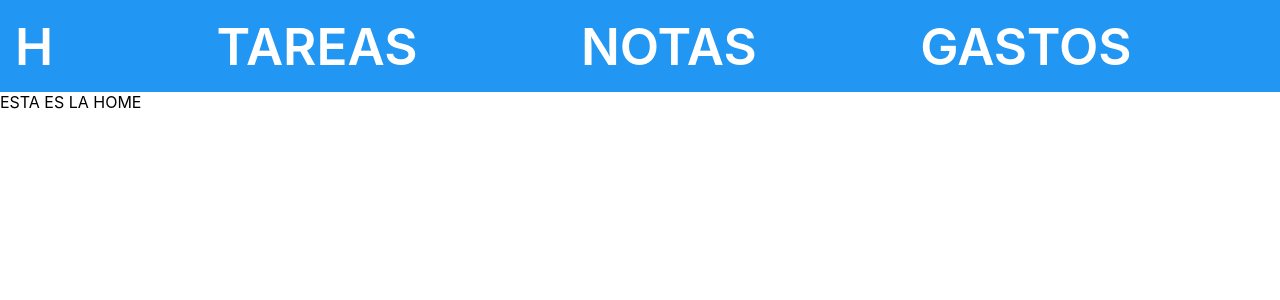
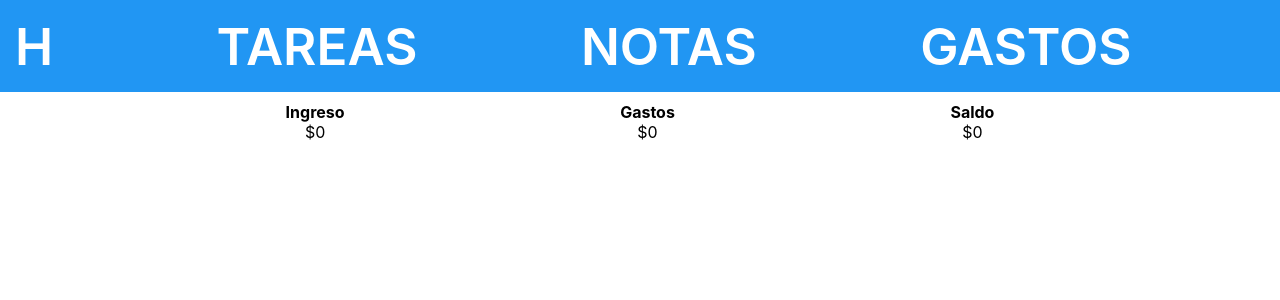
Before and after one commit to ariel-diaz/pwa-personal, a React (Create React App) app: page / in a window 1280 px wide. Shown: the top 300 px of the page. Built offline with nearby package versions, Linux system fonts and the light colour scheme.

Commit message:
No actualzia cuando se bora y agrega

```diff
--- /dev/null
+++ b/src/components/gastos/detailgastos.js
@@ -0,0 +1,56 @@
+import React, {useState} from 'react';
+import useGastosState from './useGastosState';
+
+import Modal from 'react-modal';
+
+const ModalIngreso = ({ingreso, updateIngreso}) => {
+    const [showModal, setShowModal] = useState(false);
+
+    const handleSubmit = (e) => {
+        e.preventDefault();
+        setShowModal(false)
+    };
+
+    const handleChange = (e) => {
+        updateIngreso(e.target.value);
+    }
+
+    return (
+        <>
+          <h3 onClick={() => setShowModal(true)}>
+           <b> Ingreso </b>
+            ${ingreso}
+          </h3>
+          <Modal
+          isOpen={showModal}
+          contentLabel="Minimal Modal Example">
+
+          <button className="button-cerrar" onClick={() => setShowModal(false)}>Cerrar</button>
+
+          <form onSubmit={handleSubmit}>
+            <label> Ingreso
+                <input type="text" value={ingreso} onChange={handleChange} />
+            </label>
+            <button type="submit" value="guardar"> Guardar </button>
+          </form>
+         </Modal>
+        </>
+        )
+
+}
+
+
+
+const DetailGastos = () => {
+    const {ingreso, gasto, saldo, updateIngreso } = useGastosState();
+
+    return (
+        <div className="gastos-detail">
+            <ModalIngreso ingreso={ingreso} updateIngreso={updateIngreso}/>
+            <h3> <b> Gastos </b> ${gasto} </h3>
+            <h3> <b> Saldo </b>  ${saldo} </h3>
+      </div>
+    )
+}
+
+export default DetailGastos;
--- a/src/components/gastos/formGasto.js
+++ b/src/components/gastos/formGasto.js
@@ -3,42 +3,49 @@ import React , {useState} from 'react';
 
 
 const FormGasto = ({addItem}) => {
-    const [titulo, setTitulo] = useState('');
-    const [gasto, setGasto] = useState('');
+    const titulo = useInputForm('');
+    const gasto = useInputForm('');
 
     const handleSubmit = (e) => {
         e.preventDefault();
         const item = {
             "id": 3,
-            "titulo": titulo,
-            "costo": gasto,
+            "titulo": titulo.value,
+            "costo": gasto.value,
             "fecha": new Date()
         }
         addItem(item);
-        setTitulo('');
-        setGasto('');
+        // titulo.setValue('');
+        // gasto.setValue('');
     };
-    const handleTitulo = (e) => {
-        setTitulo(e.target.value);
-    }
-
-    const handleGasto = (e) => {
-        setGasto(e.target.value);
-    }
 
     return (
         <form className="form-gastos" onSubmit={handleSubmit}>
          <label className="form-gastos-label">
           Título:
-          <input placeholder="ingresar titulo" type="text" value={titulo} onChange={handleTitulo} />
+          <input placeholder="ingresar titulo" type="text" {...titulo} />
         </label>
         <label className="form-gastos-label">
           Gasto:
-          <input placeholder="ingresar $" type="text" value={gasto} onChange={handleGasto} />
+          <input placeholder="ingresar $" type="text" {...gasto} />
         </label>
         <input className="form-gastos-input" type="submit" value="Agregar" />
           </form>
     )
 }
 
+const useInputForm = (initialValue) => {
+    const [value, setValue] = useState(initialValue);
+
+   const handleChange = (e) => {
+        setValue(e.target.value);
+    };
+
+    return {
+        value,
+        onChange: handleChange
+    }
+
+};
+
 export default FormGasto;
--- a/src/components/gastos/gastos.js
+++ b/src/components/gastos/gastos.js
@@ -1,53 +1,17 @@
 import React, { useState, useEffect } from 'react'
 import useGastosState from './useGastosState';
-import Modal from 'react-modal';
 import FormGasto from './formGasto';
 import ItemGasto from './itemGasto';
+import DetailGastos from './detailgastos';
 
 
 
-const ModalIngreso = ({ingreso, updateIngreso}) => {
-    const [showModal, setShowModal] = useState(false);
-
-    const handleSubmit = (e) => {
-        e.preventDefault();
-        setShowModal(false)
-    };
-
-    const handleChange = (e) => {
-        updateIngreso(e.target.value);
-    }
-
-    return (
-        <>
-          <h3 onClick={() => setShowModal(true)}>
-           <b> Ingreso </b>
-            ${ingreso}
-          </h3>
-          <Modal
-          isOpen={showModal}
-          contentLabel="Minimal Modal Example">
-
-          <button className="button-cerrar" onClick={() => setShowModal(false)}>Cerrar</button>
-
-          <form onSubmit={handleSubmit}>
-            <label> Ingreso
-                <input type="text" value={ingreso} onChange={handleChange} />
-            </label>
-            <button type="submit" value="guardar"> Guardar </button>
-          </form>
-         </Modal>
-        </>
-        )
-
-}
-
 const Gastos = () => {
-    // const initialIngreso = Number(window.localStorage.getItem('initialIngreso')) || 0;
-     const initialList = JSON.parse(window.localStorage.getItem('initialList')) || [];
 
 
-    const {list, addItem, removeItem, ingreso, gasto, saldo, updateIngreso } = useGastosState(initialList);
+    //  ingreso, gasto, saldo, updateIngreso
+
+    const {list, addItem, removeItem } = useGastosState();
 
 
     useEffect(() => {
@@ -56,11 +20,7 @@ const Gastos = () => {
 
     return (
         <div className="container">
-            <div className="gastos-detail">
-                 <ModalIngreso ingreso={ingreso} updateIngreso={updateIngreso}/>
-                <h3> <b> Gastos </b> ${gasto} </h3>
-                <h3> <b> Saldo </b>  ${saldo} </h3>
-            </div>
+            <DetailGastos/>
            <FormGasto addItem={addItem} />
             <div className="gastos-list">
                 <ul>
@@ -76,4 +36,6 @@ const Gastos = () => {
 
 };
 
+
+
 export default Gastos;
--- a/src/components/gastos/useGastosState.js
+++ b/src/components/gastos/useGastosState.js
@@ -1,9 +1,11 @@
-import {useState} from 'react'
+import {useState, useEffect} from 'react'
 
 
 export default initialGastosValue => {
-    const [list, setList] = useState(initialGastosValue);
-    const [ingreso, setIngreso] = useState(15800);
+    const initialList = JSON.parse(window.localStorage.getItem('initialList')) || [];
+    const initialIngreso = Number(window.localStorage.getItem('initialIngreso')) || 0;
+    const [list, setList] = useState(initialList);
+    const [ingreso, setIngreso] = useState(initialIngreso);
     const calcularGasto = (arr) => {
          return (arr && arr.length === 0) ? 0
             :    arr.map(x => +x.costo).reduce( (a,b) => a + b);
@@ -12,7 +14,7 @@ export default initialGastosValue => {
 
     const initialGasto = calcularGasto(list);
     const [gasto, setGasto] = useState(initialGasto);
-    const initialSaldo = (15800 - gasto) || 0;
+    const initialSaldo = (ingreso - gasto) || 0;
     const [saldo, setSaldo] = useState(initialSaldo);
 
     const actualizarDetail = (newList) => {
@@ -21,6 +23,11 @@ export default initialGastosValue => {
         setGasto(calcularGasto(newList));
         setSaldo(ingreso - newGasto);
     }
+
+    useEffect(() => {
+        localStorage.setItem('initialIngreso', ingreso);
+        localStorage.setItem('initialList', JSON.stringify(list));
+    });
 
 
     return{
--- a/src/components/home.js
+++ b/src/components/home.js
@@ -1,10 +1,11 @@
 import React from 'react'
+import DetailGastos from './gastos/detailgastos';
 
 
 const Home = () => {
     return (
         <div className="container">
-            <h1> ESTA ES LA HOME </h1>
+           <DetailGastos />
         </div>
     )
 }
```
